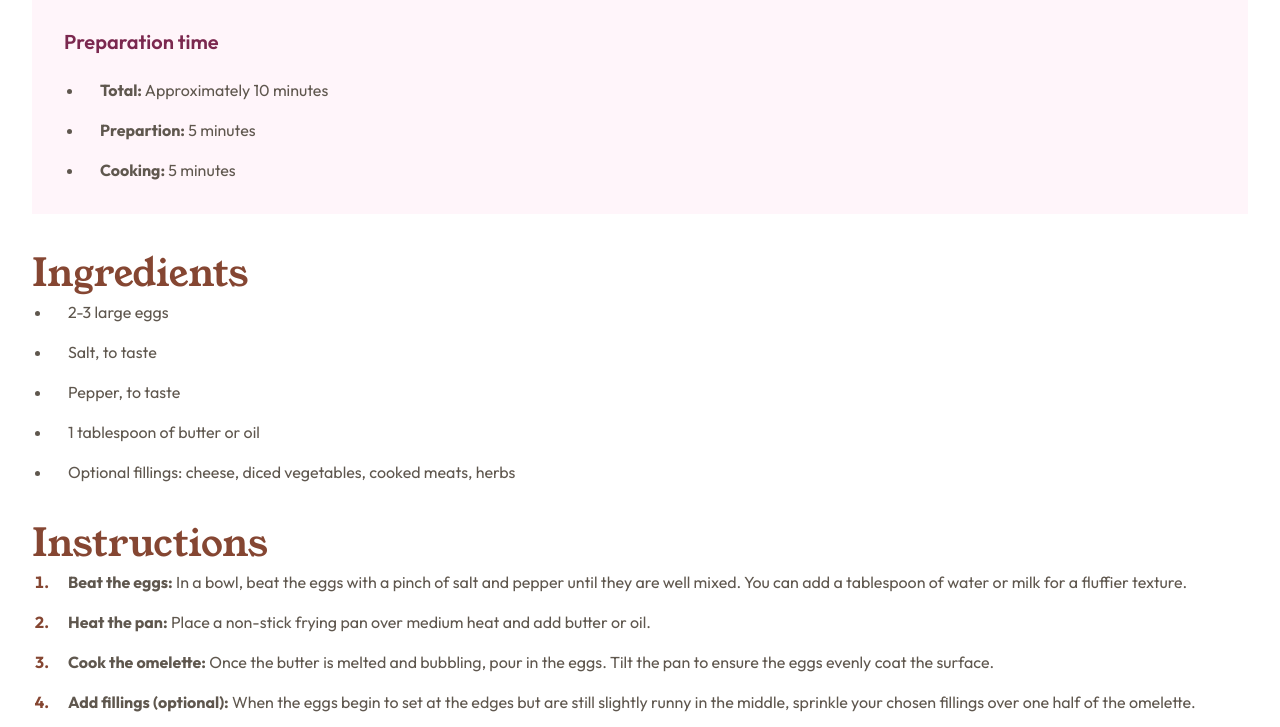
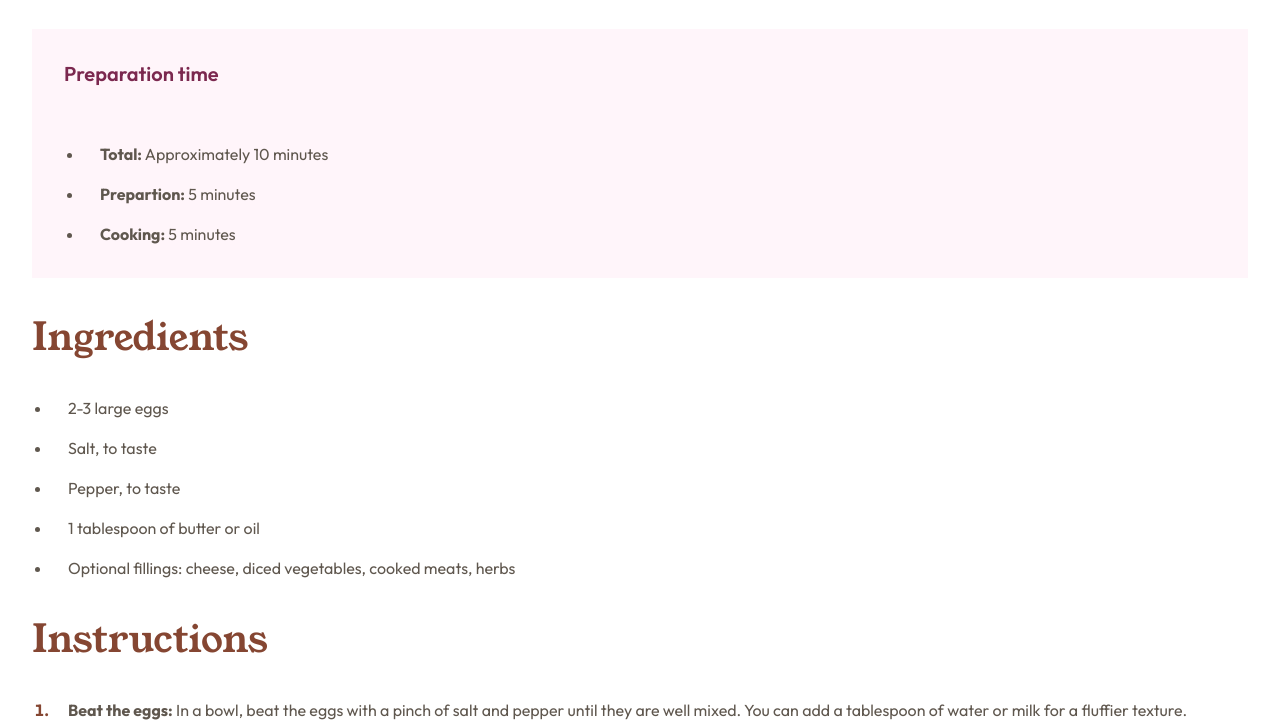
Before and after one commit to matheus-lincon/FEM-RECIPE-PAGE-MAIN, a plain HTML site: page index.html in a window 1280 px wide. Shown: the part 754-1481 px from the top of the page. Drawn offline with Linux system fonts and the light colour scheme.

Commit message:
refactor: add gap to recipe sections

```diff
--- a/src/assets/css/recipe.css
+++ b/src/assets/css/recipe.css
@@ -27,6 +27,11 @@ ol li::marker {
   display: grid;
   gap: var(--spacing-sm);
   padding-inline: var(--spacing-sm);
+}
+
+.recipe__content>div {
+  display: grid;
+  gap: var(--spacing-sm);
 }
 
 .recipe__time {
```
